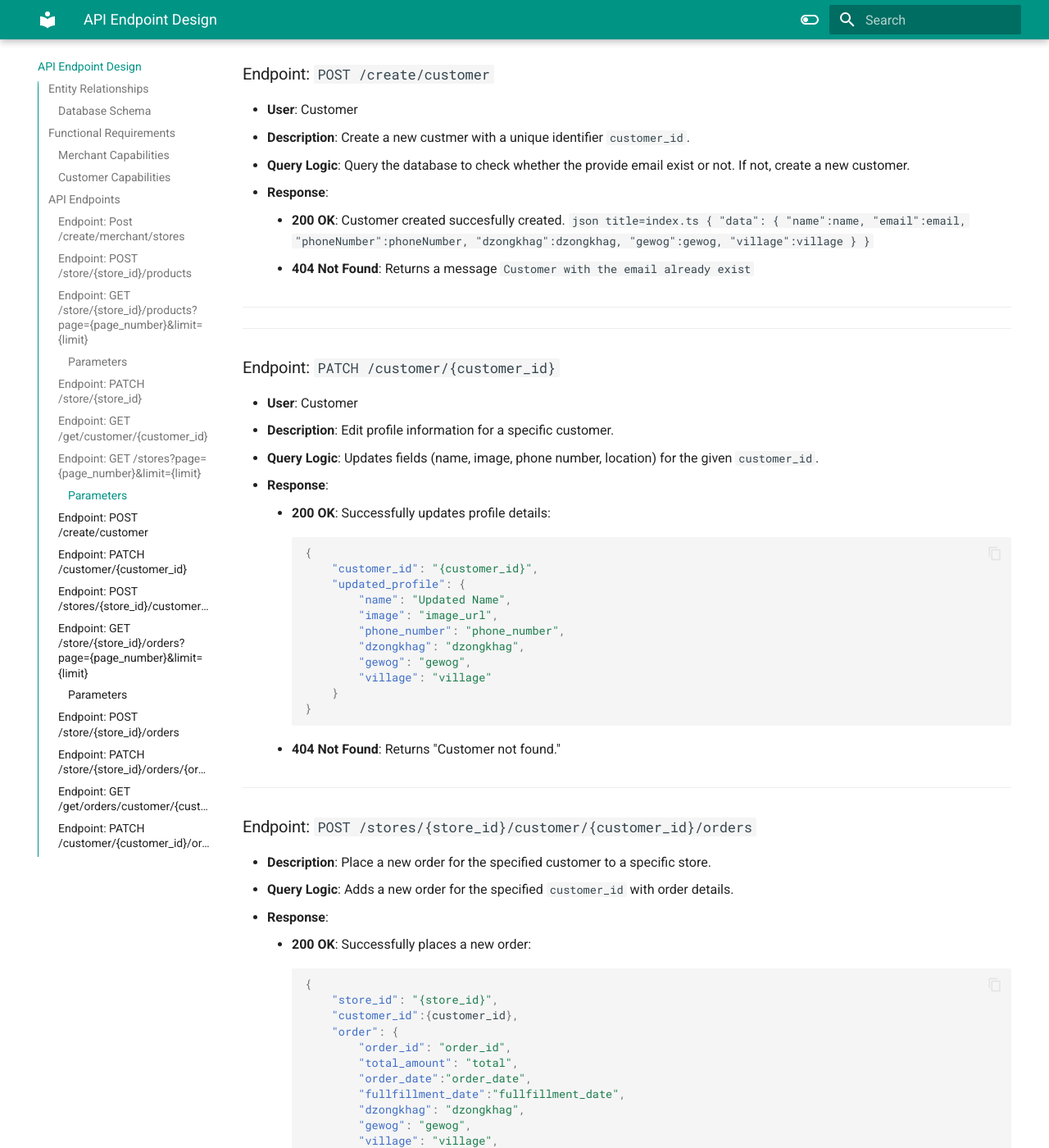
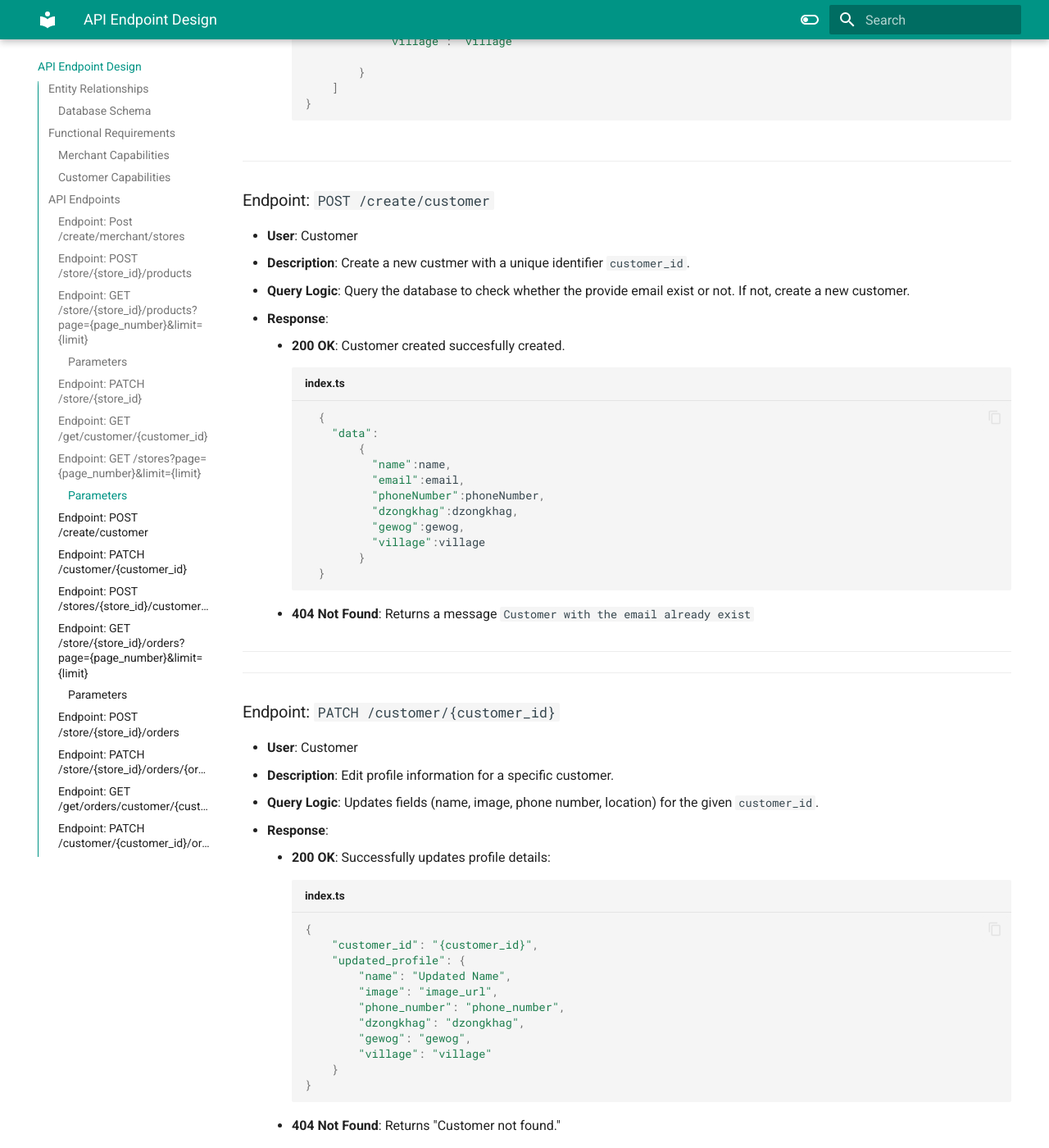
Before and after one commit to CR-CGyeltshen/GrowthDiary, an MkDocs documentation site: the page built from docs/API-endpoint-design.md, in a window 1280 px wide and 1400 px high, scrolled down 5671 px. Shown: the whole window at 82% size. Built offline with MkDocs 1.6.1 and Material for MkDocs 9.7.7, drawn with Linux system fonts in a browser that asks for light colours; some of the changed text lies outside the part shown.

Commit message:
try code placeholder

````diff
--- a/docs/API-endpoint-design.md
+++ b/docs/API-endpoint-design.md
@@ -86,7 +86,7 @@ tags: [CAP]
 * **Query Logic**: Adds a new product to the `products` table associated with `store_id`.
 * **Response**:
     * **200 OK**: Successfully adds a new product with the provided details:
-      ```json
+      ```ts title="index.ts"
       {
           "store_id": "{store_id}",
           "product": {
@@ -119,7 +119,7 @@ tags: [CAP]
 
 * **Response**:
     * **200 OK**: Returns a list of products with relevant details:
-      ```json
+      ```ts title="index.ts"
       {
           "store_id": "{store_id}",
           "page": "{page_number}",
@@ -149,7 +149,7 @@ tags: [CAP]
 * **Query Logic**: Updates the specified fields (name, description, image, dzongkhag, gewog, village) for the given `store_id`.
 * **Response**:
     * **200 OK**: Successfully updates the store details:
-      ```json title="index.ts"
+      ```ts title="index.ts"
       {
           "store_id": "{store_id}",
           "updated_fields": {
@@ -174,7 +174,7 @@ tags: [CAP]
 - **Query Logic**: Retrieves customer details for the given `customer_id`.
 - **Response**:
     - **200 OK**: Returns customer profile details:
-      ```json
+      ```ts title="index.ts"
       {
           "customer_id": "{customer_id}",
           "profile": {
@@ -205,7 +205,7 @@ tags: [CAP]
 - **Query Logic**: Retrieves all stores with basic details.
 - **Response**:
     - **200 OK**: Returns a list of stores:
-      ```json
+      ```ts title="index.ts"
       {
           "stores": [
               {
@@ -232,7 +232,7 @@ tags: [CAP]
 * **Query Logic**: Query the database to check whether the provide email exist or not. If not, create a new customer.
 * **Response**:
     * **200 OK**: Customer created succesfully created.
-      ```json title=index.ts
+      ```ts title="index.ts"
         {
           "data":
               {
@@ -257,7 +257,7 @@ tags: [CAP]
 - **Query Logic**: Updates fields (name, image, phone number, location) for the given `customer_id`.
 - **Response**:
     - **200 OK**: Successfully updates profile details:
-      ```json
+      ```ts title="index.ts"
       {
           "customer_id": "{customer_id}",
           "updated_profile": {
@@ -281,7 +281,7 @@ tags: [CAP]
 - **Query Logic**: Adds a new order for the specified `customer_id` with order details.
 - **Response**:
     - **200 OK**: Successfully places a new order:
-      ```json
+      ```ts title="index.ts"
       {
           "store_id": "{store_id}",
           "customer_id":{customer_id},
@@ -319,7 +319,7 @@ tags: [CAP]
 * **Query Logic**: Query the database for orders associated with the specified `store_id`.
 * **Response**:
     * **200 OK**: Returns a list of orders with relevant details:
-      ```json
+      ```ts title="index.ts"
       {
           "store_id": "{store_id}",
           "page": "{page_number}",
@@ -352,7 +352,7 @@ tags: [CAP]
 * **Query Logic**: Inserts a new order record for the specified `store_id`.
 * **Response**:
     * **200 OK**: Creates a new order with the following details:
-      ```json
+      ```ts title="index.ts"
       {
           "store_id": "{store_id}",
           "order": {
@@ -383,7 +383,7 @@ tags: [CAP]
 - **Query Logic**: Updates the order status for the specified `order_id` under `store_id`.
 - **Response**:
     - **200 OK**: Successfully updates the order status to `Delivered` for `order_id`:
-      ```json
+      ```ts title="index.ts"
       {
           "order_id": "{order_id}",
           "status": 1
@@ -401,7 +401,7 @@ tags: [CAP]
 - **Query Logic**: Query the database to get the order list of a specific customer with `customer_id`.
 - **Response**:
     - **200 OK**: Returns a list of orders placed by a specific customer
-      ```json
+      ```ts title="index.ts"
       {
           "customer_id": "{customer_id}",
           "orders": [
@@ -430,7 +430,7 @@ tags: [CAP]
 - **Query Logic**: Updates specific order details for the specified `order_id` under `customer_id`.
 - **Response**:
     - **200 OK**: Successfully updates the order:
-      ```json
+      ```ts title="index.ts"
       {
           "order_id": "{order_id}",
           "updated_order": {
````
